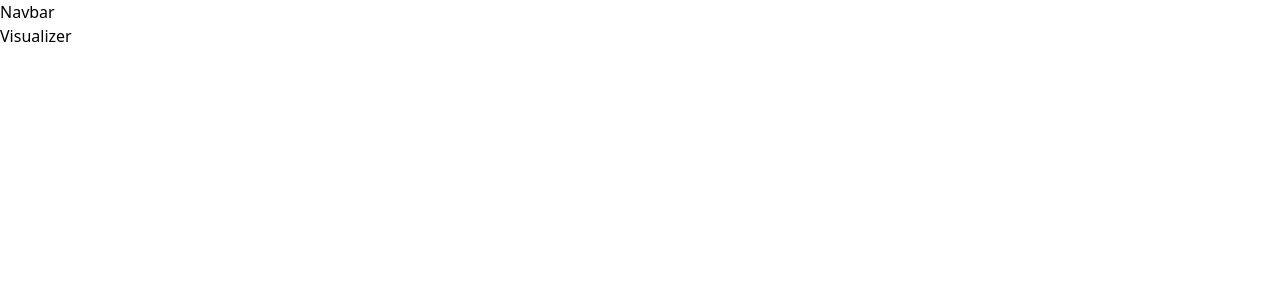
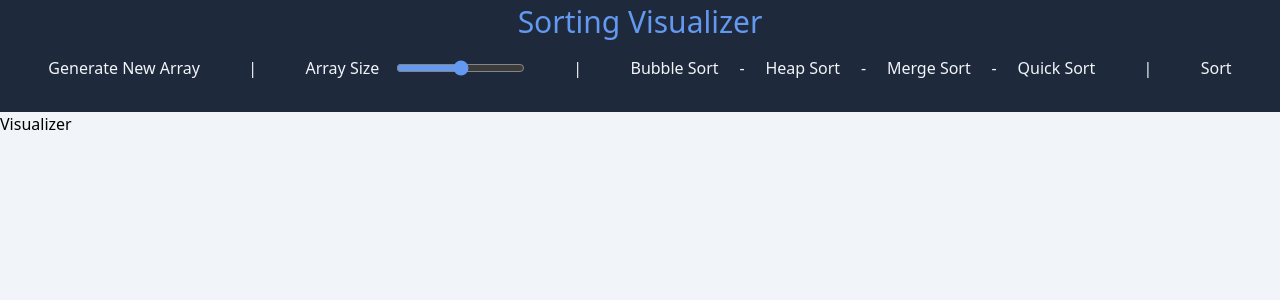
Before and after one commit to SohailTSM/Sorting-Visualizer, a React (Vite) app: page / in a window 1280 px wide. Shown: the top 300 px of the page. Built offline with nearby package versions, Linux system fonts and the light colour scheme.

Commit message:
Created and styled Navbar

```diff
--- a/src/App.jsx
+++ b/src/App.jsx
@@ -5,8 +5,10 @@ import Visualizer from './components/Visualizer';
 function App() {
   return (
     <RecoilRoot>
-      <Navbar />
-      <Visualizer />
+      <div className='flex flex-col bg-slate-100 h-screen'>
+        <Navbar />
+        <Visualizer />
+      </div>
     </RecoilRoot>
   );
 }
--- a/src/components/Navbar.jsx
+++ b/src/components/Navbar.jsx
@@ -1,4 +1,47 @@
+import Title from './Title';
+
 const Navbar = () => {
-  return <div>Navbar</div>;
+  return (
+    <div className='bg-slate-800 text-slate-100 basis-28 flex flex-col items-center '>
+      <Title />
+      <div className='mt-4 mx-2 flex justify-evenly w-full'>
+        <div className='hover:text-blue-600 hover:cursor-pointer hover:scale-110'>
+          Generate New Array
+        </div>
+        <div className=''>|</div>
+        <div className='flex'>
+          Array Size &nbsp; &nbsp;
+          <input
+            type='range'
+            name='size'
+            id='size'
+            className='accent-lightblue hover:accent-blue-600'
+          />
+        </div>
+        <div className=''>|</div>
+        <div className='flex justify-around '>
+          <span className='hover:text-blue-600 hover:cursor-pointer hover:scale-110'>
+            Bubble Sort
+          </span>{' '}
+          &nbsp; &nbsp; &nbsp;-&nbsp; &nbsp; &nbsp;
+          <span className='hover:text-blue-600 hover:cursor-pointer hover:scale-110'>
+            Heap Sort
+          </span>{' '}
+          &nbsp; &nbsp; &nbsp;-&nbsp; &nbsp; &nbsp;
+          <span className='hover:text-blue-600 hover:cursor-pointer hover:scale-110'>
+            Merge Sort
+          </span>{' '}
+          &nbsp; &nbsp; &nbsp;-&nbsp; &nbsp; &nbsp;
+          <span className='hover:text-blue-600 hover:cursor-pointer hover:scale-110'>
+            Quick Sort
+          </span>
+        </div>
+        <div className=''>|</div>
+        <div className='hover:text-blue-600 hover:cursor-pointer hover:scale-110'>
+          Sort
+        </div>
+      </div>
+    </div>
+  );
 };
 export default Navbar;
--- /dev/null
+++ b/src/components/Title.jsx
@@ -0,0 +1,4 @@
+const Title = () => {
+  return <div className="mt-1 text-3xl font-medium text-lightblue">Sorting Visualizer</div>;
+};
+export default Title;
--- a/tailwind.config.js
+++ b/tailwind.config.js
@@ -2,7 +2,11 @@
 export default {
   content: ['./index.html', './src/**/*.{js,ts,jsx,tsx}'],
   theme: {
-    extend: {},
+    extend: {
+      colors : {
+        'lightblue' : '#6399F1'
+      }
+    },
   },
   plugins: [],
 };
```
